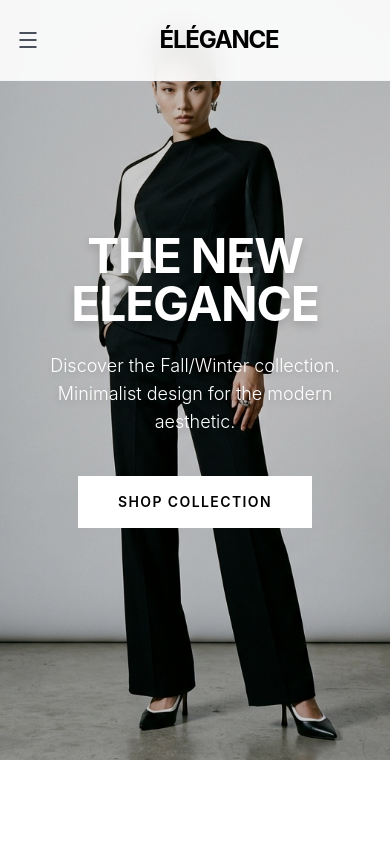
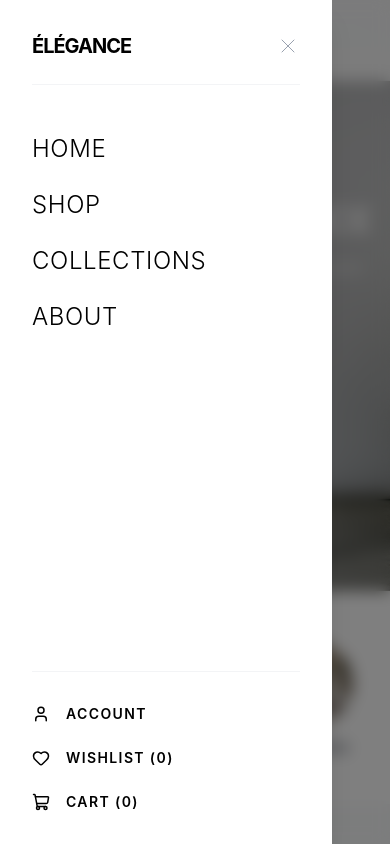
Before and after one commit to bodheharsh-cell/velora-fashion-store, a React (Vite) app: page / in a window 390 px wide. Both pictures are taken after a click on the button 28 px from the left and 40 px from the top of the page. Shown: the top 844 px of the page. Built offline with nearby package versions, Linux system fonts and the light colour scheme.

Commit message:
Improved mobile responsive UX and shop filters

```diff
--- a/src/components/Categories.jsx
+++ b/src/components/Categories.jsx
@@ -8,9 +8,30 @@ const categories = [
 
 function Categories() {
   return (
-    <section className="py-24 bg-white">
+    <section className="py-12 md:py-24 bg-white">
       <div className="max-w-7xl mx-auto px-4 sm:px-6 lg:px-8">
-        <div className="grid grid-cols-1 md:grid-cols-3 gap-8">
+
+        {/* Mobile Layout: Compact Horizontal Circular Thumbnails */}
+        <div className="md:hidden flex justify-center gap-6 sm:gap-12">
+          {categories.map((cat) => (
+            <Link key={cat.id} to="/shop" className="flex flex-col items-center gap-3 group active:scale-95 transition-transform duration-200">
+              <div className="w-[90px] h-[90px] sm:w-28 sm:h-28 rounded-full overflow-hidden border border-gray-100 shadow-sm relative">
+                <img
+                  src={cat.image}
+                  alt={cat.title}
+                  className="w-full h-full object-cover object-center"
+                />
+                <div className="absolute inset-0 bg-black/5 group-active:bg-black/10 transition-colors" />
+              </div>
+              <span className="text-[10px] sm:text-xs font-semibold tracking-widest uppercase text-gray-900">
+                {cat.title}
+              </span>
+            </Link>
+          ))}
+        </div>
+
+        {/* Desktop Layout: Unchanged Premium Vertical Cards */}
+        <div className="hidden md:grid grid-cols-3 gap-8">
           {categories.map((cat) => (
             <Link key={cat.id} to="/shop" className="group relative block h-[600px] overflow-hidden cursor-pointer">
               <img
@@ -27,6 +48,7 @@ function Categories() {
             </Link>
           ))}
         </div>
+
       </div>
     </section>
   );
--- a/src/components/FeaturedProducts.jsx
+++ b/src/components/FeaturedProducts.jsx
@@ -7,11 +7,11 @@ const featuredProducts = products.slice(0, 4);
 
 function FeaturedProducts() {
   return (
-    <section className="py-24 bg-gray-50">
+    <section className="py-16 md:py-24 bg-gray-50">
       <div className="max-w-7xl mx-auto px-4 sm:px-6 lg:px-8">
-        <div className="flex justify-between items-end mb-12">
+        <div className="flex justify-between items-end mb-8 md:mb-12">
           <div>
-            <h2 className="text-3xl font-bold tracking-tighter uppercase mb-2">Featured Products</h2>
+            <h2 className="text-2xl md:text-3xl font-bold tracking-tighter uppercase mb-2">Featured Products</h2>
             <p className="text-gray-500 font-light">Curated pieces for the season</p>
           </div>
           <Link to="/shop" className="hidden sm:block text-sm font-semibold tracking-widest uppercase hover:text-gray-500 transition-colors border-b border-black pb-1">
@@ -19,7 +19,7 @@ function FeaturedProducts() {
           </Link>
         </div>
 
-        <div className="grid grid-cols-1 sm:grid-cols-2 lg:grid-cols-4 gap-x-8 gap-y-12">
+        <div className="grid grid-cols-2 lg:grid-cols-4 gap-x-4 gap-y-8 md:gap-x-8 md:gap-y-12">
           {featuredProducts.map((product) => (
             <ProductCard key={product.id} product={product} />
           ))}
--- a/src/components/Hero.jsx
+++ b/src/components/Hero.jsx
@@ -2,7 +2,7 @@ import { Link } from 'react-router-dom';
 
 function Hero() {
   return (
-    <div className="relative h-[90vh] w-full bg-gray-100 overflow-hidden">
+    <div className="relative h-[70vh] md:h-[90vh] w-full bg-gray-100 overflow-hidden">
       <img
         src="/hero_img_1778924780520.png"
         alt="Hero fashion"
@@ -10,10 +10,10 @@ function Hero() {
       />
       <div className="absolute inset-0 bg-black/20" />
       <div className="absolute inset-0 flex flex-col items-center justify-center text-center px-4">
-        <h1 className="text-white text-5xl md:text-7xl font-bold tracking-tight mb-6 drop-shadow-lg uppercase">
+        <h1 className="text-white text-4xl md:text-7xl font-bold tracking-tight mb-4 md:mb-6 drop-shadow-lg uppercase">
           The New Elegance
         </h1>
-        <p className="text-white text-lg md:text-xl font-light mb-10 max-w-lg drop-shadow-md">
+        <p className="text-white text-base md:text-xl font-light mb-8 md:mb-10 max-w-lg drop-shadow-md">
           Discover the Fall/Winter collection. Minimalist design for the modern aesthetic.
         </p>
         <Link
--- a/src/components/Navbar.jsx
+++ b/src/components/Navbar.jsx
@@ -1,11 +1,12 @@
 import { useState } from 'react';
 import { Link } from 'react-router-dom';
-import { Search, ShoppingCart, User, Menu, Heart } from 'lucide-react';
+import { Search, ShoppingCart, User, Menu, Heart, X } from 'lucide-react';
 import SearchModal from './SearchModal';
 import { useShop } from '../context/ShopContext';
 
 function Navbar() {
   const [isSearchOpen, setIsSearchOpen] = useState(false);
+  const [isMobileMenuOpen, setIsMobileMenuOpen] = useState(false);
   const { cartItemCount, wishlistItemCount } = useShop();
 
   return (
@@ -16,7 +17,7 @@ function Navbar() {
 
             {/* Mobile menu button */}
             <div className="flex items-center lg:hidden">
-              <button className="text-gray-900 hover:text-gray-600 transition-colors">
+              <button onClick={() => setIsMobileMenuOpen(true)} className="text-gray-900 hover:text-gray-600 transition-colors">
                 <Menu size={24} strokeWidth={1.5} />
               </button>
             </div>
@@ -62,6 +63,48 @@ function Navbar() {
         </div>
       </nav>
       <SearchModal isOpen={isSearchOpen} onClose={() => setIsSearchOpen(false)} />
+
+      {/* Mobile Menu Overlay */}
+      {isMobileMenuOpen && (
+        <div className="fixed inset-0 z-[100] lg:hidden">
+          {/* Backdrop */}
+          <div
+            className="absolute inset-0 bg-black/50 backdrop-blur-sm transition-opacity"
+            onClick={() => setIsMobileMenuOpen(false)}
+          />
+
+          {/* Slide-in Menu */}
+          <div className="absolute top-0 left-0 w-[85%] max-w-sm h-full bg-white shadow-xl transform transition-transform duration-300 ease-in-out">
+            <div className="p-8 flex flex-col h-full">
+              <div className="flex items-center justify-between mb-12 border-b border-gray-100 pb-6">
+                <span className="text-xl font-bold tracking-tighter uppercase">ÉLÉGANCE</span>
+                <button onClick={() => setIsMobileMenuOpen(false)} className="text-gray-400 hover:text-black transition-colors">
+                  <X size={24} strokeWidth={1} />
+                </button>
+              </div>
+
+              <div className="flex flex-col space-y-6 flex-1">
+                <Link to="/" onClick={() => setIsMobileMenuOpen(false)} className="text-2xl font-light tracking-wide uppercase hover:text-gray-500 transition-colors">Home</Link>
+                <Link to="/shop" onClick={() => setIsMobileMenuOpen(false)} className="text-2xl font-light tracking-wide uppercase hover:text-gray-500 transition-colors">Shop</Link>
+                <Link to="/collections" onClick={() => setIsMobileMenuOpen(false)} className="text-2xl font-light tracking-wide uppercase hover:text-gray-500 transition-colors">Collections</Link>
+                <Link to="/about" onClick={() => setIsMobileMenuOpen(false)} className="text-2xl font-light tracking-wide uppercase hover:text-gray-500 transition-colors">About</Link>
+
+                <div className="pt-8 mt-auto border-t border-gray-100 flex flex-col space-y-6">
+                  <Link to="/login" onClick={() => setIsMobileMenuOpen(false)} className="flex items-center text-sm font-semibold tracking-widest uppercase hover:text-gray-500 transition-colors">
+                    <User size={18} className="mr-4" /> Account
+                  </Link>
+                  <Link to="/wishlist" onClick={() => setIsMobileMenuOpen(false)} className="flex items-center text-sm font-semibold tracking-widest uppercase hover:text-gray-500 transition-colors">
+                    <Heart size={18} className="mr-4" /> Wishlist ({wishlistItemCount})
+                  </Link>
+                  <Link to="/cart" onClick={() => setIsMobileMenuOpen(false)} className="flex items-center text-sm font-semibold tracking-widest uppercase hover:text-gray-500 transition-colors">
+                    <ShoppingCart size={18} className="mr-4" /> Cart ({cartItemCount})
+                  </Link>
+                </div>
+              </div>
+            </div>
+          </div>
+        </div>
+      )}
     </>
   );
 }
--- a/src/pages/ProductDetails.jsx
+++ b/src/pages/ProductDetails.jsx
@@ -41,7 +41,7 @@ function ProductDetails() {
       <div className="max-w-7xl mx-auto px-4 sm:px-6 lg:px-8 py-16">
 
         {/* Main Product Section */}
-        <div className="grid grid-cols-1 lg:grid-cols-2 gap-16 mb-24">
+        <div className="grid grid-cols-1 lg:grid-cols-2 gap-8 md:gap-16 mb-16 md:mb-24">
 
           {/* Image Gallery */}
           <div className="flex flex-col space-y-4">
@@ -186,7 +186,7 @@ function ProductDetails() {
         {/* Related Products */}
         <div className="border-t border-gray-200 pt-24 mt-24">
           <h2 className="text-2xl font-light tracking-tight uppercase mb-12 text-center">You May Also Like</h2>
-          <div className="grid grid-cols-1 sm:grid-cols-2 lg:grid-cols-4 gap-x-8 gap-y-12">
+          <div className="grid grid-cols-2 lg:grid-cols-4 gap-x-4 gap-y-8 md:gap-x-8 md:gap-y-12">
             {relatedProducts.map(rp => (
               <ProductCard key={rp.id} product={rp} />
             ))}
--- a/src/pages/Wishlist.jsx
+++ b/src/pages/Wishlist.jsx
@@ -26,7 +26,7 @@ function Wishlist() {
       <div className="max-w-7xl mx-auto px-4 sm:px-6 lg:px-8 py-16">
         <h1 className="text-3xl font-light tracking-tight uppercase mb-12">Wishlist</h1>
 
-        <div className="grid grid-cols-1 sm:grid-cols-2 lg:grid-cols-4 gap-x-8 gap-y-12">
+        <div className="grid grid-cols-2 lg:grid-cols-4 gap-x-4 gap-y-8 md:gap-x-8 md:gap-y-12">
           {wishlistItems.map((product) => (
             <div key={product.id} className="group relative">
               <Link to={`/product/${product.id}`} className="block relative aspect-[3/4] bg-white overflow-hidden mb-4">
```
Also changed, not shown: src/pages/Shop.jsx (+28 -3 lines), vercel.json (added).
